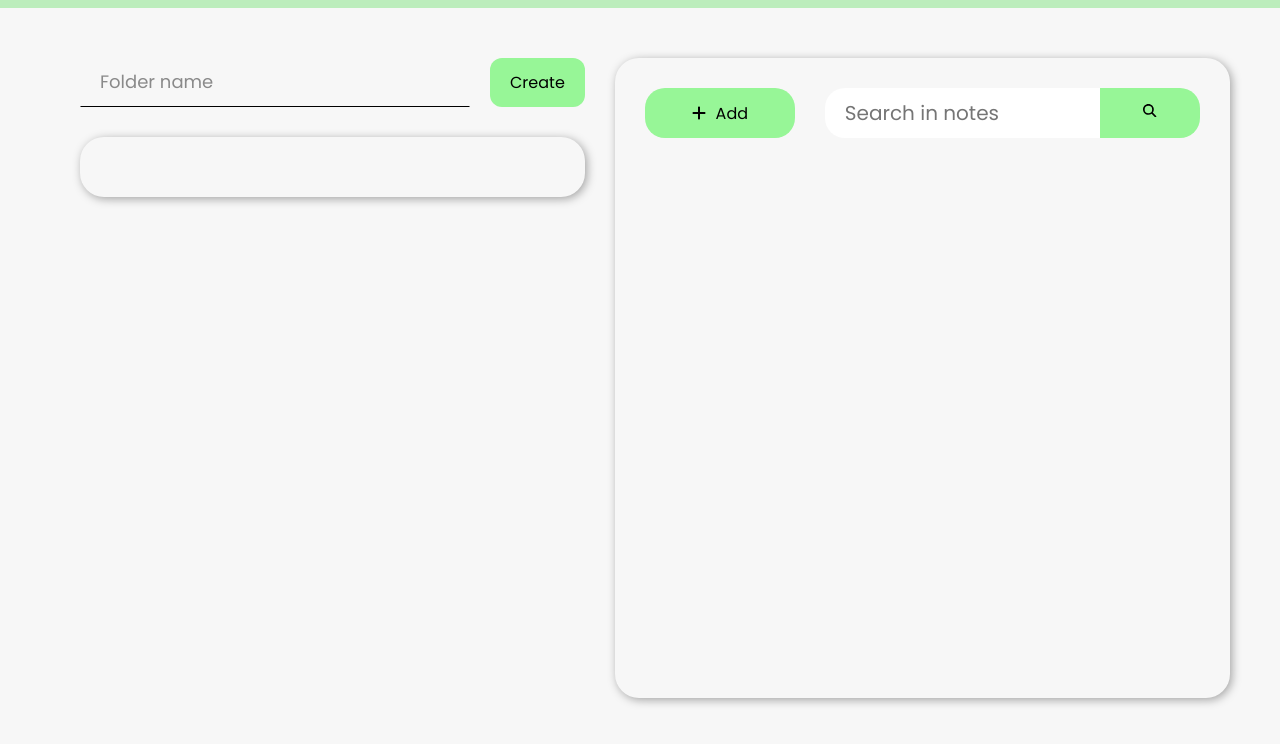
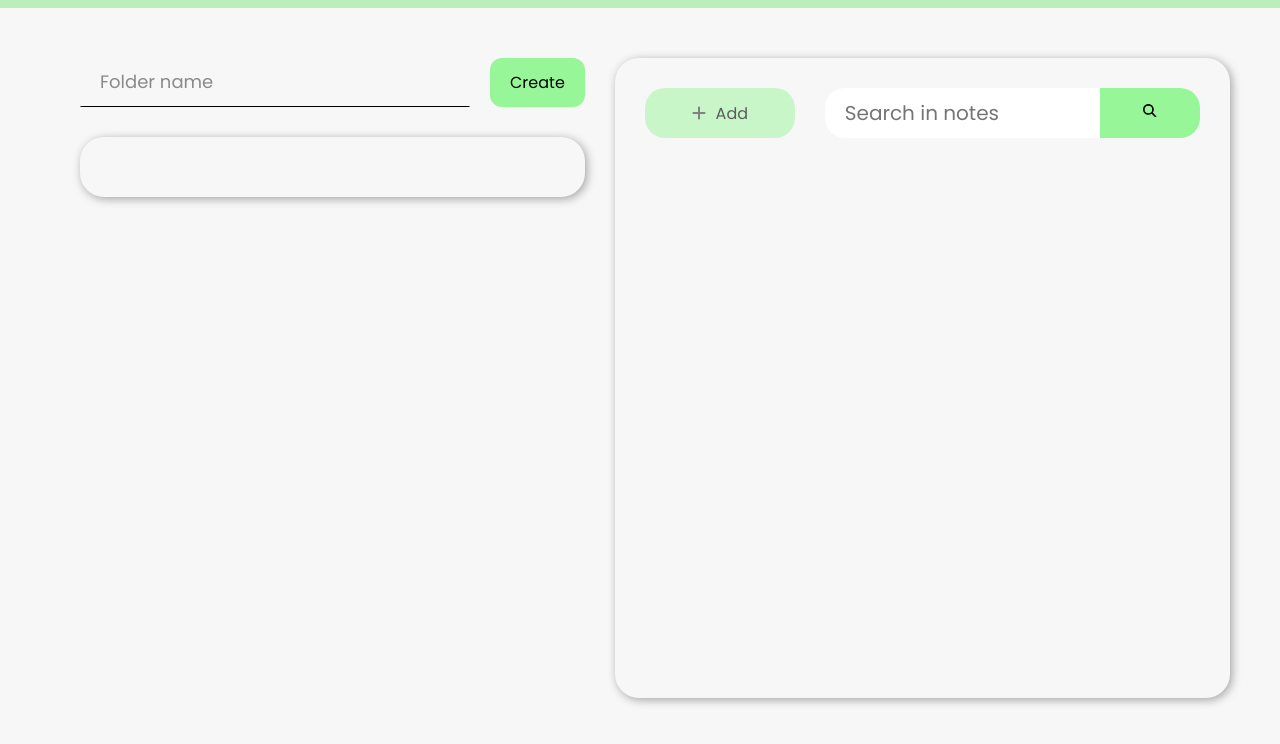
Before and after one commit to ArtmMtvnko/ToDo-List, a website built with webpack: page src/index.html in a window 1280 px wide. Shown: the part 52-796 px from the top of the page. Built offline with nearby package versions, Linux system fonts and the light colour scheme.

Commit message:
Add inactive state for add note button.
Add this state because to use this button
user should select folder. Inactive state id added also
when folder have delete.

```diff
--- a/src/index.js
+++ b/src/index.js
@@ -13,7 +13,8 @@ window.onload = () => storage.loadSavedData()
 const folderCreateBtn = document.querySelector('#createFolderBtn')
 const folderInput = document.querySelector('#folderName')
 
-const addNoteBtn = document.querySelector('#addNote')
+export const addNoteBtn = document.querySelector('#addNote')
+addNoteBtn.classList.add('inactive')
 
 folderCreateBtn.addEventListener('click', () => {
     const name = folderInput.value.trim()
@@ -27,6 +28,7 @@ folderCreateBtn.addEventListener('click', () => {
     folders.writeFolderToData(foldersObject.folderObject)
 
     foldersObject.folderDOMNode.addEventListener('click', () => {
+        addNoteBtn.classList.remove('inactive')
 
         setActiveClass(foldersObject.folderDOMNode)
 
@@ -41,6 +43,8 @@ folderCreateBtn.addEventListener('click', () => {
 })
 
 addNoteBtn.addEventListener('click', () => {
+    if (addNoteBtn.classList.contains('inactive')) return
+
     const popUp = createPopUp()
     popUp.show()
 })
--- a/src/scripts/folderImplementor.js
+++ b/src/scripts/folderImplementor.js
@@ -5,6 +5,7 @@ import editSvg from '../assets/icons/edit.svg'
 import { data } from './data'
 import { storage } from './saveData'
 import { popUpForEditing } from './popUpForEditing'
+import { addNoteBtn } from '../index'
 
 function folderImplementor() {
     const folders = {
@@ -54,6 +55,8 @@ function createFolderImplementor({folders}) {
             console.log(folders)
 
             bin.addEventListener('click', () => {
+                setTimeout(() => addNoteBtn.classList.add('inactive'), 0)
+
                 const indexToRemoveNode = folders.findIndex(obj => {
                     return obj.folderNode === folder
                 })
--- a/src/styles/main.scss
+++ b/src/styles/main.scss
@@ -24,6 +24,16 @@
         font-size: 16px;
 
         svg { margin: 0 10px 0 0; }
+
+        &.inactive {
+            background-color: #c9f6c9;
+            color: #5b5b5b;
+            cursor: default;
+
+            svg {
+                fill: #818181;
+            }
+        }
     }
 
     input {
```
